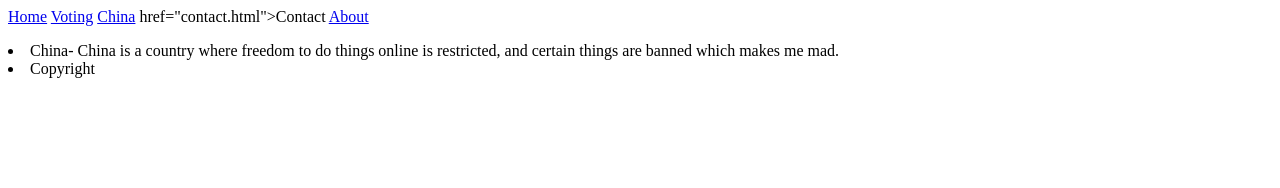
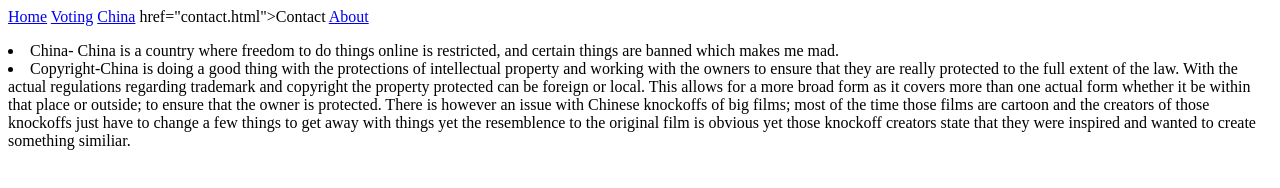
Before and after one commit to SPadillaAcosta/China, a plain HTML site: page index.html in a window 1280 px wide. Drawn offline with Linux system fonts and the light colour scheme.

Commit message:
Update index.html

```diff
--- a/index.html
+++ b/index.html
@@ -12,7 +12,12 @@
       China- China is a country where freedom to do things online is restricted, and certain things are banned which makes me mad.
     </li>
     <li>
-      Copyright
+      Copyright-China is doing a good thing with the protections of intellectual property and working with the owners to ensure that they
+      are really protected to the full extent of the law. With the actual regulations regarding trademark and copyright the property protected
+      can be foreign or local. This allows for a more broad form as it covers more than one actual form whether it be within that place or
+      outside; to ensure that the owner is protected. There is however an issue with Chinese knockoffs of big films; most of the time those
+      films are cartoon and the creators of those knockoffs just have to change a few things to get away with things yet the resemblence
+      to the original film is obvious yet those knockoff creators state that they were inspired and wanted to create something similiar.
     </li>
   </p>
   </div>
```
